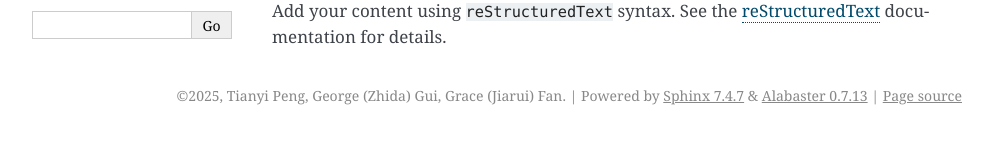
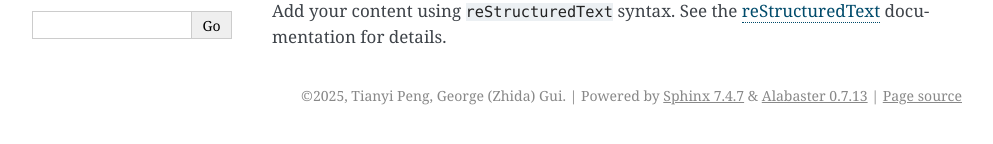
Before and after one commit to tianyipeng-lab/Digital-Twin-Simulation, a Sphinx documentation site: the page built from docs/index.rst, in a window 1280 px wide. Shown: the part 160-304 px from the top of the page, without its empty margins (148-1141 px from the left). Built offline with Sphinx 7.4.7, drawn with Linux system fonts in a browser that asks for light colours.

Commit message:
check copyright and author

```diff
--- a/docs/conf.py
+++ b/docs/conf.py
@@ -7,8 +7,8 @@
 # https://www.sphinx-doc.org/en/master/usage/configuration.html#project-information
 
 project = 'Digital-Twin-Simulation'
-copyright = '2025, Tianyi Peng, George (Zhida) Gui, Grace (Jiarui) Fan'
-author = 'Tianyi Peng, George (Zhida) Gui, Grace (Jiarui) Fan'
+copyright = '2025, Tianyi Peng, George (Zhida) Gui'
+author = 'Tianyi Peng, George (Zhida) Gui'
 release = '0.3.0'
 
 # -- General configuration ---------------------------------------------------
```
